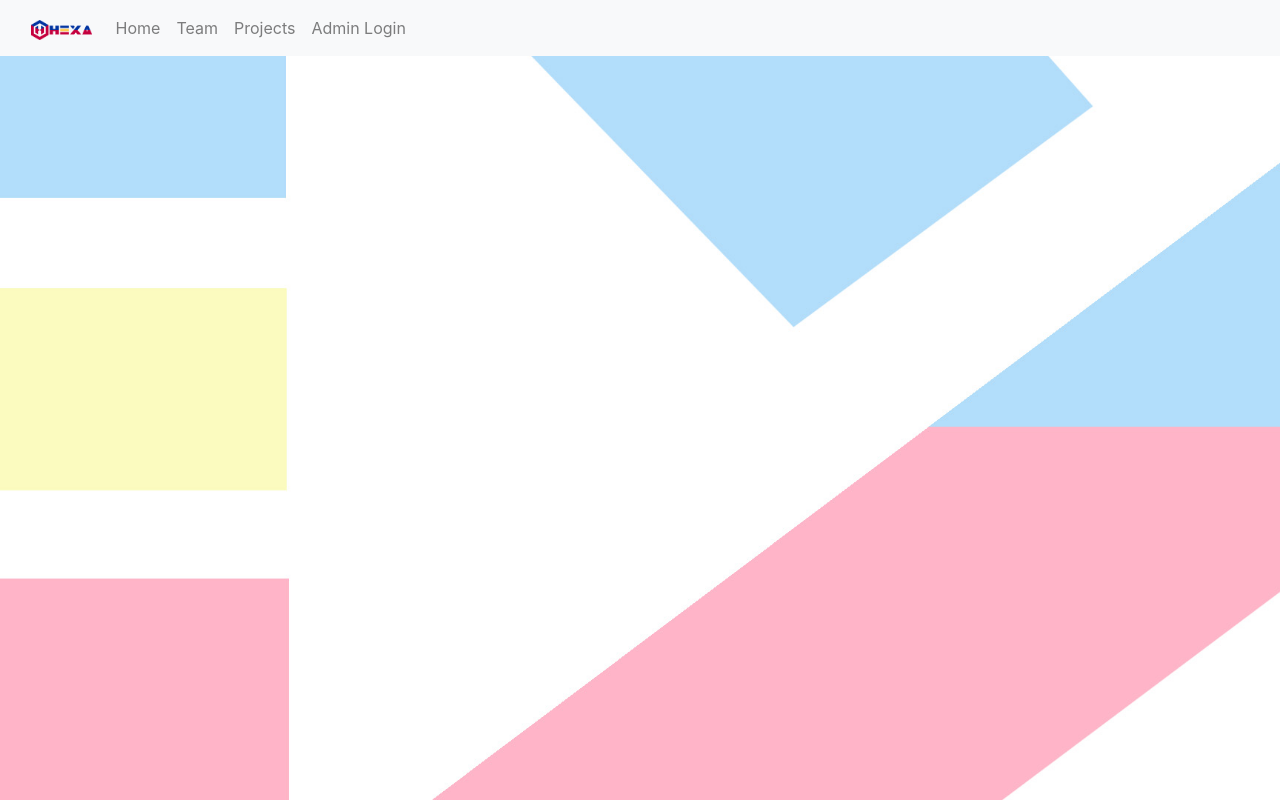
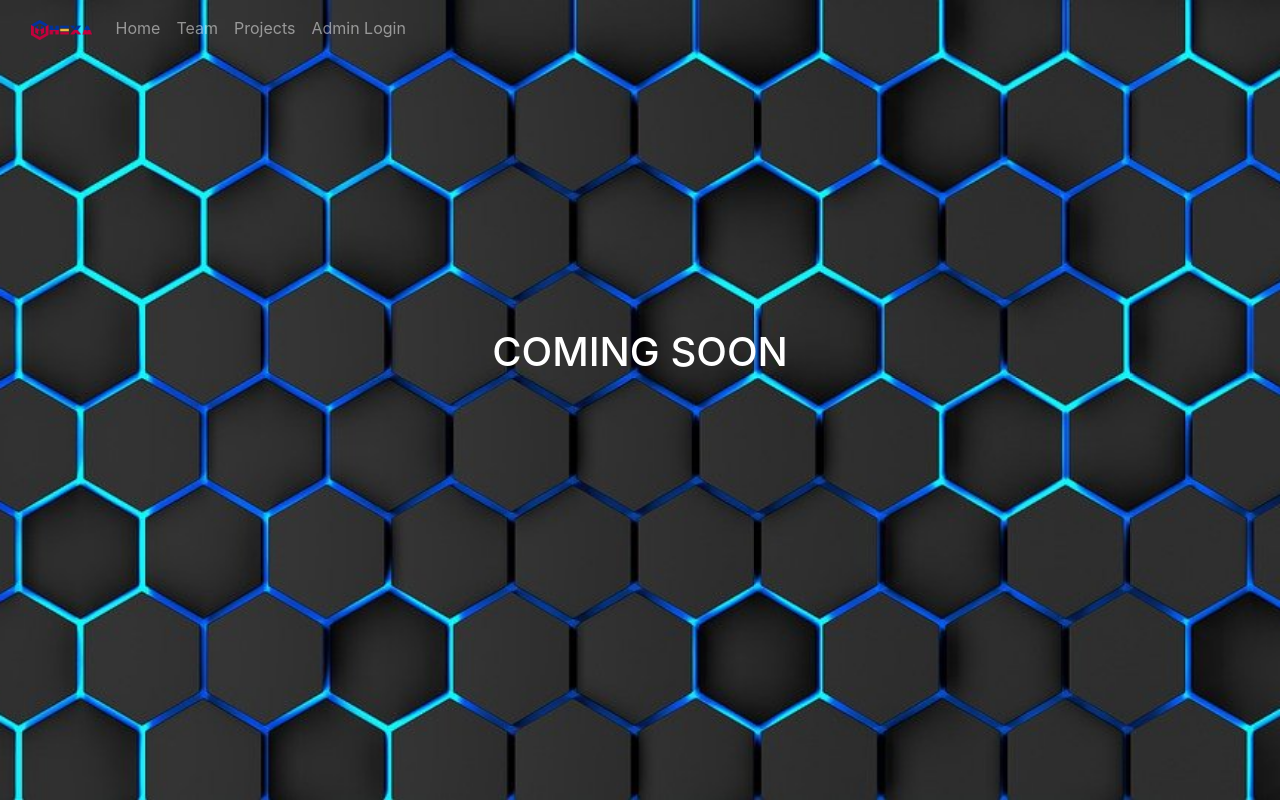
Before and after one commit to shielasabellita/hexa, a Django app: page / in a window 1280 px wide. Run offline with Django 3.2, Linux system fonts and the light colour scheme; some libraries are stand-ins or nearby versions.

Commit message:
fix: replace temporary background

```diff
--- a/api/templates/hello.html
+++ b/api/templates/hello.html
@@ -12,28 +12,30 @@
     <title>HEXA</title>
     <style>
         body, html {
-            background: url('{% static 'img/hexa-bg.jpg' %}') no-repeat center center fixed;
+            background: url('{% static 'img/hexa_bg.jpg' %}') no-repeat center center fixed;
             background-size: cover;
-            /* background-image: linear-gradient(rgba(0, 0, 0, 1), rgba(0, 0, 0, 0.2)), url("{% static 'img/hexa-bg.jpg' %}"); */
+            /* background-image: linear-gradient(rgba(0, 0, 0, 1), rgba(0, 0, 0, 0.2)), url("{% static 'img/hexa_bg.jpg' %}"); */
         }
-/*
+
         .coming-soon {
             display: flex;
             color: white;
             justify-content: center;
             align-items: center;
-            height: 100vh;
-        } */
+            height: 75vh;
+        }
+
+        nav .bg-light {
+          background-color: transparent !important;
+        }
 
     </style>
 </head>
 <body>
-    <!-- <div class="coming-soon">
-        <h1>COMING SOON</h1>
-    </div> -->
+
 
     <!-- Navbar -->
-<nav class="navbar navbar-expand-lg navbar-light bg-light">
+<nav class="navbar navbar-expand-lg navbar-dark shadow-5-strong">
     <!-- Container wrapper -->
     <div class="container-fluid">
       <!-- Toggle button -->
@@ -85,6 +87,10 @@
   </nav>
   <!-- Navbar -->
 
+  <div class="coming-soon">
+    <h1>COMING SOON</h1>
+</div>
+
 
 
     <script src="{% static 'js/bootstrap.min.js' %}"></script>
```
